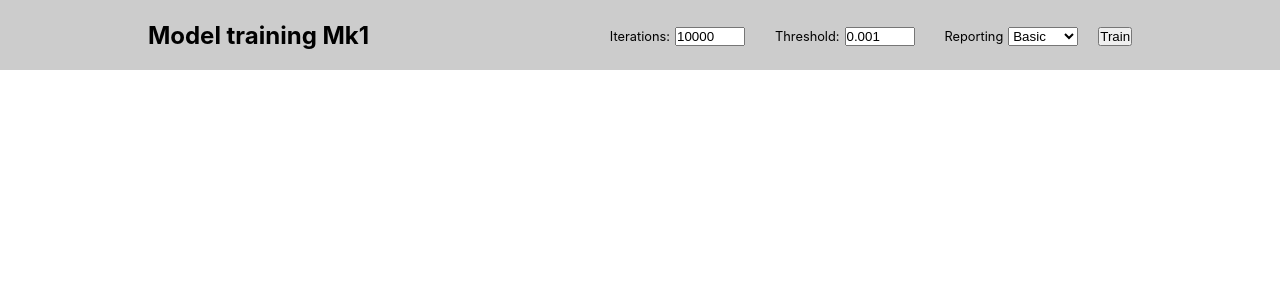
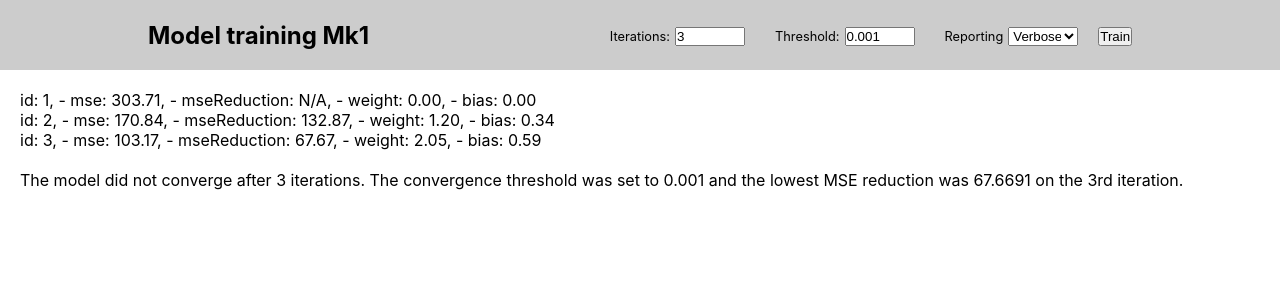
Before and after one commit to pablisch/model-training-react-1, a React (Vite) app: page / in a window 1280 px wide. Both pictures are taken after a click on the button "Train". Shown: the top 300 px of the page. Built offline with nearby package versions, Linux system fonts and the light colour scheme.

Commit message:
chore: added results statement.

```diff
--- a/src/App.tsx
+++ b/src/App.tsx
@@ -2,18 +2,19 @@ import './App.css'
 // import {train} from "./util/modelTraining.ts";
 import Navbar from "./components/Navbar/Navbar.tsx";
 import {REPORTING} from "./data/data.ts";
-import {ReportingLevel, TrainingData} from "./types/types.ts";
+import {ReportingLevel, TrainingData, TrainingResult} from "./types/types.ts";
 import {useState} from "react";
 import * as React from "react";
 import {train} from "./util/modelTraining.ts";
 import Results from "./components/Results/Results.tsx";
 
 // const data: InputData = sampleData
-const defaultIterations: number = 10000
+const defaultIterations: number = 3
 const defaultConvergenceThreshold: number = 0.001
-const defaultReporting: ReportingLevel = REPORTING.basic
+const defaultReporting: ReportingLevel = REPORTING.verbose
 
 function App() {
+  const [isConverged, setIsConverged] = useState<boolean>(false)
   const [trainingData, setTrainingData] = useState<TrainingData>([])
   const [numOfIterations, setNumOfIterations] = useState<number>(defaultIterations)
   const [convergenceThreshold, setConvergenceThreshold] = useState<number>(defaultConvergenceThreshold)
@@ -32,12 +33,12 @@ function App() {
   }
 
   const handleModelTraining = () => {
-    const trainingData: TrainingData = train(numOfIterations, convergenceThreshold, reporting)
-    setTrainingData(trainingData)
+    const trainingResult: TrainingResult = train(numOfIterations, convergenceThreshold, reporting)
+    setTrainingData(trainingResult.trainingData)
+    setIsConverged(trainingResult.converged)
     console.log("Training data", trainingData)
   }
 
-  // train(numOfIterations, convergenceThreshold, reporting)
   return (
     <div className="App">
       <Navbar
@@ -49,7 +50,7 @@ function App() {
         setReportLevel={handleReportingChange}
         onTrain = {handleModelTraining}
       />
-      <Results trainingData={trainingData} />
+      <Results trainingData={trainingData} isConverged={isConverged} convergenceThreshold={convergenceThreshold} />
     </div>
   )
 }
--- /dev/null
+++ b/src/components/Results/Results.css
@@ -0,0 +1,7 @@
+.results-container {
+    margin: 20px;
+}
+
+.result-conclusion {
+    margin-top: 20px;
+}
--- a/src/components/Results/Results.tsx
+++ b/src/components/Results/Results.tsx
@@ -1,10 +1,51 @@
 // import React from 'react';
+import {
+  NonNullTrainingData,
+  NonNullTrainingIterationData, OrdinalIndicator,
+  TrainingData,
+  TrainingIterationData
+} from "../../types/types.ts";
+import ResultsRow from "./ResultsRow.tsx";
+import './Results.css';
+import {ORDINAL_INDICATOR} from "../../data/data.ts";
 
-const Results = () => {
+interface ResultsProps {
+  trainingData: TrainingData;
+  isConverged: boolean;
+  convergenceThreshold: number;
+}
+
+const Results = ({trainingData, isConverged, convergenceThreshold}: ResultsProps) => {
+  let lowestMseReductionIteration: NonNullTrainingIterationData | null = null;
+  let ordinalIndicator: OrdinalIndicator = ORDINAL_INDICATOR.nth
+
+  if (!isConverged) {
+    const isNonNullIteration = (row: TrainingIterationData): row is NonNullTrainingIterationData =>
+      row.mse !== null && row.mseReduction !== null;
+
+    const nonNullIterations: NonNullTrainingData = trainingData.filter(isNonNullIteration);
+
+    if (nonNullIterations.length > 0) {
+      lowestMseReductionIteration = nonNullIterations.reduce((lowest, current) =>
+        current.mseReduction < lowest.mseReduction ? current : lowest
+      );
+    }
+    const lastIterationDigit = lowestMseReductionIteration !== null ? lowestMseReductionIteration.iteration % 10 : 0;
+    ordinalIndicator = lastIterationDigit === 1 ? ORDINAL_INDICATOR.first :
+      lastIterationDigit === 2 ? ORDINAL_INDICATOR.second :
+        lastIterationDigit === 3 ? ORDINAL_INDICATOR.third : ORDINAL_INDICATOR.nth;
+  }
+
   return (
-    <div>
+      <div className="results-container">
+        {trainingData.length > 0 ? trainingData.map((row) => {
+          return <ResultsRow key={row.iteration} rowData={row} />
+        }) : "Click train to start training"}
+        <div className="result-conclusion">
 
-    </div>
+        {isConverged && trainingData.length > 0  ? "Converged" : lowestMseReductionIteration !== null ? `The model did not converge after ${trainingData.length} iterations.\nThe convergence threshold was set to ${convergenceThreshold} and the lowest MSE reduction was ${lowestMseReductionIteration.mseReduction.toFixed(4)} on the ${lowestMseReductionIteration.iteration}${ordinalIndicator} iteration.` : ""}
+      </div>
+        </div>
   );
 };
 
--- a/src/components/Results/ResultsRow.tsx
+++ b/src/components/Results/ResultsRow.tsx
@@ -1,9 +1,14 @@
 // import React from 'react';
+import {TrainingIterationData} from "../../types/types.ts";
 
-const ResultsRow = () => {
+interface ResultsRowProps {
+  rowData: TrainingIterationData;
+}
+
+const ResultsRow = ({rowData}: ResultsRowProps) => {
   return (
     <div>
-
+      {`id: ${rowData.iteration}, - mse: ${rowData.mse ? rowData.mse.toFixed(2) : "N/A"}, - mseReduction: ${rowData.mseReduction ? rowData.mseReduction.toFixed(2) : "N/A"}, - weight: ${rowData.weight.toFixed(2)}, - bias: ${rowData.bias.toFixed(2)}`}
     </div>
   );
 };
--- a/src/data/data.ts
+++ b/src/data/data.ts
@@ -24,3 +24,10 @@ export const REPORTING = {
   verbose: "verbose",
   full: "full"
 } as const;
+
+export const ORDINAL_INDICATOR = {
+  first: "st",
+  second: "nd",
+  third: "rd",
+  nth: "th"
+} as const;
--- a/src/util/modelTraining.ts
+++ b/src/util/modelTraining.ts
@@ -1,15 +1,16 @@
-import {REPORTING, inputDataExample1, initialIterationData} from "../data/data"
+import {inputDataExample1, initialIterationData} from "../data/data"
 import {InputData, ReportingLevel, TrainingData, TrainingIterationData} from "../types/types.ts";
 
 
 const inputData: InputData = inputDataExample1
 
-const defaultIterations = 3
-const defaultConvergenceThreshold = 0.001
-const defaultReporting = REPORTING.verbose
+// const defaultIterations = 3
+// const defaultConvergenceThreshold = 0.001
+// const defaultReporting = REPORTING.verbose
 
-const train = (numOfIterations: number = defaultIterations, convergenceThreshold: number = defaultConvergenceThreshold, reporting: ReportingLevel = defaultReporting) => {
+const train = (numOfIterations: number, convergenceThreshold: number, reporting: ReportingLevel) => {
     const trainingData: TrainingData = [{...initialIterationData}]
+    let converged = false
     console.log("starting training", numOfIterations, convergenceThreshold, reporting, "...")
     for (let i = 0; i < numOfIterations; i++) {
     const currentIterationData: TrainingIterationData = trainingData[trainingData.length - 1]
@@ -32,6 +33,7 @@ const train = (numOfIterations: number = defaultIterations, convergenceThreshold
 
         if (currentIterationData.mseReduction !== null && currentIterationData.mseReduction < convergenceThreshold) {
             console.log(`Converged after ${i} iterations with MSE: ${currentIterationData.mse} and MSE reduction: ${currentIterationData.mseReduction}`)
+            converged = true
             break
         }
 
@@ -47,7 +49,7 @@ const train = (numOfIterations: number = defaultIterations, convergenceThreshold
 
     }
 
-    return trainingData
+    return {trainingData: trainingData, converged: converged}
 }
 
 export { train }
```
Also changed, not shown: src/types/types.ts (+18 -0 lines).
